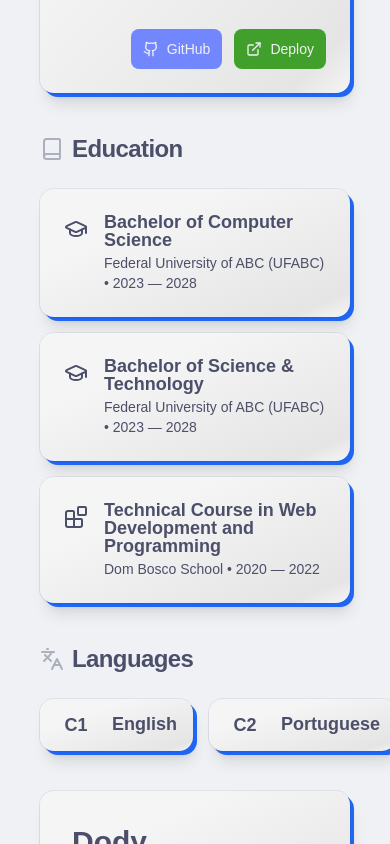
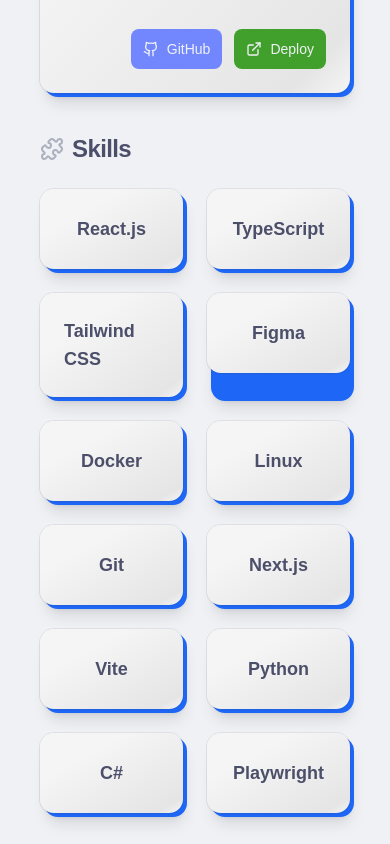
Before and after one commit to GardenMovie/portfolio, a React (Vite) app: page / in a window 390 px wide. Shown: the part 3600-4444 px from the top of the page. Built offline with nearby package versions, Linux system fonts and the light colour scheme.

Commit message:
feat: new skills section with responsive grid

```diff
--- a/src/App.tsx
+++ b/src/App.tsx
@@ -4,6 +4,7 @@
 import { Education } from "./sections/Education"
 import { Experience } from "./sections/Experience"
 import { Projects } from "./sections/Projects"
+import FullStackSkills from "./sections/Skills";
 import { Language } from "./sections/Language"
 import AboutSimple from "./sections/AboutSimple";
 import "@/components/common/HeroGridBg.css";
@@ -17,6 +18,7 @@
         <Hero />
         <Experience />
         <Projects />
+        <FullStackSkills />
         <Education/>
         <Language />
         <AboutSimple />
--- /dev/null
+++ b/src/sections/Skills.tsx
@@ -0,0 +1,39 @@
+import { Puzzle } from "lucide-react";
+import { Card } from "../components/ui/card";
+
+const skills = [
+  { name: "React.js", color: "#61dafb" },
+  { name: "TypeScript", color: "#3178c6" },
+  { name: "Tailwind CSS", color: "#38bdf8" },
+  { name: "Figma", color: "#a259ff" },
+  { name: "Docker", color: "#2496ed" },
+  { name: "Linux", color: "#fbc02d" },
+  { name: "Git", color: "#f14e32" },
+  { name: "Next.js", color: "#000000" },
+  { name: "Vite", color: "#646cff" },
+  { name: "Python", color: "#3776ab" },
+  { name: "C#", color: "#9b4f96" },
+  { name: "Playwright", color: "#45ba6a" },
+];
+
+export default function Skills() {
+  return (
+    <section className="space-y-6 scroll-mt-20" id="skills">
+      <h2 className="text-2xl font-semibold tracking-tight flex items-center gap-2">
+        <Puzzle className="w-6 h-6 text-muted" />
+        <span>Skills</span>
+      </h2>
+      <div className="grid grid-cols-2 md:grid-cols-4 gap-6 max-w-6xl mx-auto">
+        {skills.map((skill) => (
+          <Card
+            key={skill.name}
+            color={skill.color}
+            className="flex items-center justify-center text-lg font-semibold p-6 min-h-[80px]"
+          >
+            <span className="relative z-10">{skill.name}</span>
+          </Card>
+        ))}
+      </div>
+    </section>
+  );
+}
```
